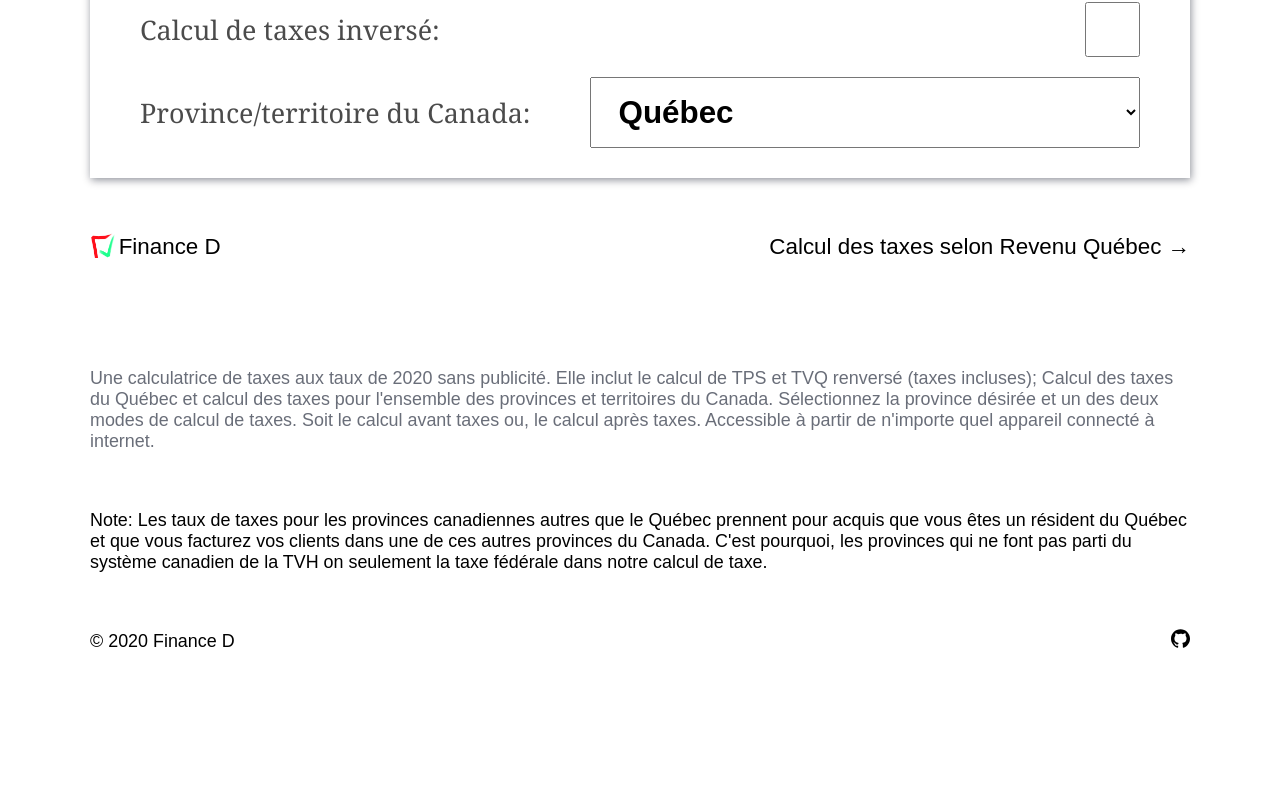
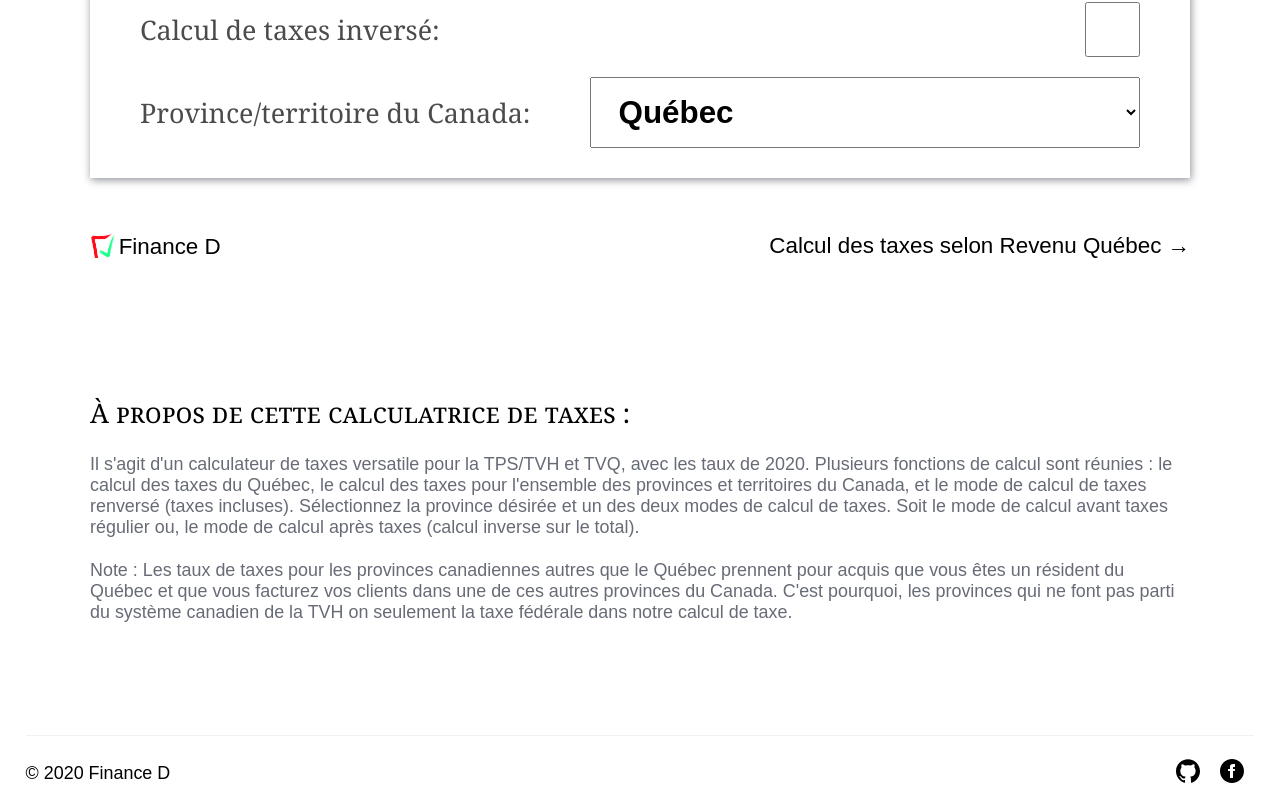
Before and after one commit to alex-drocks/calcul-taxes, a Next.js app: page / in a window 1280 px wide. Shown: the part 515-1324 px from the top of the page. Before the commit the page ends 1205 px from the top, so only its background shows below. Built offline with nearby package versions, Linux system fonts and the light colour scheme.

Commit message:
Mainly improvements to Footer.js which implied refactoring.

```diff
--- a/components/Footer.js
+++ b/components/Footer.js
@@ -1,49 +1,44 @@
-export default function Footer({province}) {
+export default function Footer() {
   return (
-    <div className="footer no-select"
-         style={{display: "flex", alignItems: "center", justifyContent: "space-between"}}>
-      <div className={"footer-row logo-fd-and-link-to-gov"}>
-
+    <div className="footer no-select">
+      <div className="footer-row logo-fd-and-link-to-gov">
         {/*Logo Finance D links to main web site*/}
-        <a href="https://finance-d.com"
-           style={{display: "flex", alignItems: "center", marginRight: "4em"}}>
-          <img style={{width: "1.1em", height: "1.1em", marginRight: "4px", marginBottom: "2px"}}
-               src="/icons/icon-48x48.png" alt="Logo"
-               width={48} height={48}/>
+        <a href="https://finance-d.com" className="link-to-finance-d">
+          <img src="/icons/icon-48x48.png"
+               alt="Logo de l'entreprise Finance D."
+               width={48} height={48}
+          />
           <span className="no-wrap">Finance D</span>
         </a>
+        {/*Dynamic link to gouvernement authorities page on the topic of taxes calculation*/}
+        <a id="gouvernment-link" className="text-link"
+           href="#">
+          Calcul des taxes selon <span>Revenu Québec</span>
+        </a>
+      </div>
 
-        {/*Dynamic link to gouvernement authorities page on the topic of taxes calculation*/}
-        {province === "Québec" ?
-          (
-            <a className="text-link"
-               href="https://www.revenuquebec.ca/fr/entreprises/taxes/tpstvh-et-tvq/perception-de-la-tps-et-de-la-tvq/calcul-des-taxes/">
-              Calcul des taxes selon Revenu Québec
-            </a>
-          ) : (
-            <a className="text-link"
-               href="https://www.canada.ca/fr/agence-revenu/services/impot/entreprises/sujets/tps-tvh-entreprises/facturer-percevoir-quel-taux/calculatrice.html">
-              Calcul des taxes selon Canada.ca
-            </a>
-          )
-        }
-      </div>
+      {/*Details about the calculator and note about other privinces*/}
       <div className="footer-row footer-text-container">
+        <h2>À propos de cette calculatrice de taxes&nbsp;:</h2>
         <div className={"footer-row app-description"}>
           {/*More details on what this app is meant to be*/}
-          <p style={{color: "rgba(0, 8, 27, .59)"}}>
-            Une calculatrice de taxes aux taux de {new Date().getFullYear()} sans publicité.
-            Elle inclut le calcul de TPS et TVQ renversé (taxes incluses);
-            Calcul des taxes du Québec et calcul des taxes pour l'ensemble des provinces et territoires du Canada.
+          <p>
+            Il s'agit d'un calculateur de taxes versatile pour la TPS/TVH et TVQ,
+            avec les taux de {new Date().getFullYear()}.
+            Plusieurs fonctions de calcul sont réunies&nbsp;:
+            le calcul des taxes du Québec,
+            le calcul des taxes pour l'ensemble des provinces et territoires du Canada,
+            et le mode de calcul de taxes renversé (taxes incluses).
             Sélectionnez la province désirée et un des deux modes de calcul de taxes.
-            Soit le calcul avant taxes ou, le calcul après taxes.
-            Accessible à partir de n'importe quel appareil connecté à internet.
+            Soit le mode de calcul avant taxes régulier ou,
+            le mode de calcul après taxes (calcul inverse sur le total).
           </p>
 
         </div>
         <div className="footer-row contextual-note">
+          {/*Disclaimer about how the tax rates are for other than Quebec provinces*/}
           <p>
-            Note: Les taux de taxes pour les provinces canadiennes autres que le Québec prennent pour
+            Note&nbsp;: Les taux de taxes pour les provinces canadiennes autres que le Québec prennent pour
             acquis que vous êtes un résident du Québec et que vous facturez vos clients dans une de
             ces autres provinces du Canada.
             C'est pourquoi, les provinces qui ne font pas parti du système canadien de la TVH on seulement
@@ -51,19 +46,50 @@ export default function Footer({province}) {
           </p>
         </div>
       </div>
+
+      {/*Copyright and social links*/}
       <div className="footer-row copyright-and-social-links">
-        <p className="footer-copyright">
-          ©&nbsp;{new Date().getFullYear()}&#32;<a href="https://finance-d.com/a-propos/">Finance&nbsp;D</a>
-        </p>
-        <a className="github-repository-link" href="https://github.com/alex-drocks/calcul-taxes" rel="noopener"
+
+        <span className="footer-copyright">
+          ©&nbsp;{new Date().getFullYear()}{" "}
+          <a
+            href="https://finance-d.com/a-propos/"
+            title="En savoir plus à propos de Finance D"
+          >
+            Finance&nbsp;D
+          </a>
+        </span>
+
+        <div className="social-links">
+          {/*Github*/}
+          <a className="github-repository-link"
+             href="https://github.com/alex-drocks/calcul-taxes"
+             title="Voir le code source de cette application créée avec Next JS."
+             rel="noopener"
              target="_blank"
-           aria-label="GitHub">
-          <svg width="19" height="19" viewBox="0 0 14 14" aria-label="github logo">
+             aria-label="GitHub"
+          >
+            <svg width="24" height="24" viewBox="0 0 14 14" aria-label="github logo">
               <path
                 d="M7 .175c-3.872 0-7 3.128-7 7 0 3.084 2.013 5.71 4.79 6.65.35.066.482-.153.482-.328v-1.181c-1.947.415-2.363-.941-2.363-.941-.328-.81-.787-1.028-.787-1.028-.634-.438.044-.416.044-.416.7.044 1.071.722 1.071.722.635 1.072 1.641.766 2.035.59.066-.459.24-.765.437-.94-1.553-.175-3.193-.787-3.193-3.456 0-.766.262-1.378.721-1.881-.065-.175-.306-.897.066-1.86 0 0 .59-.197 1.925.722a6.754 6.754 0 0 1 1.75-.24c.59 0 1.203.087 1.75.24 1.335-.897 1.925-.722 1.925-.722.372.963.131 1.685.066 1.86.46.48.722 1.115.722 1.88 0 2.691-1.641 3.282-3.194 3.457.24.219.481.634.481 1.29v1.926c0 .197.131.415.481.328C11.988 12.884 14 10.259 14 7.175c0-3.872-3.128-7-7-7z"
                 fill="currentColor" fillRule="nonzero"/>
             </svg>
           </a>
+          {/*Facebook*/}
+          <a className="facebook-page-link"
+             href="https://www.facebook.com/Finance.D.Logiciels"
+             title="Voir la page Facebook de Finance D."
+             rel="noopener"
+             target="_blank"
+             aria-label="Facebook"
+          >
+            <svg width="24" height="24" xmlns="http://www.w3.org/2000/svg" viewBox="0 0 24 24">
+              <path
+                d="M12 0C5.373 0 0 5.373 0 12s5.373 12 12 12 12-5.373 12-12S18.627 0 12 0zm3 8h-1.35c-.538 0-.65.221-.65.778V10h2l-.209 2H13v7h-3v-7H8v-2h2V7.692C10 5.923 10.931 5 13.029 5H15v3z"/>
+            </svg>
+          </a>
+        </div>
+
       </div>
     </div>
   );
--- a/components/TaxCalculator.js
+++ b/components/TaxCalculator.js
@@ -6,10 +6,9 @@ import TaxeInCheckbox from "./TaxeInCheckbox";
 import SelectProvince from "./SelectProvince";
 import Instructions from "./Instructions";
 import ResultsGrid from "./ResultsGrid";
-import Footer from "./Footer";
 
 export default function TaxCalculator() {
-  const [title, setTitle] = useState("");
+  const [title, setCalculatorH1Title] = useState("");
   const [federalTaxName, setFederalTaxName] = useState("TPS");
 
   const [montant, setMontant] = useState(0);
@@ -95,8 +94,13 @@ export default function TaxCalculator() {
       "Ontario",
       "Terre-Neuve-et-Labrador"
     ].includes(province);
+
+    setCalculatorH1Title(`Calcul de taxes ${mode} pour la ${isTVH ? "TVH" : "TPS"}${province === "Québec" ? " et la TVQ" : ""}`);
+
     setFederalTaxName(isTVH ? "TVH" : "TPS");
-    setTitle(`Calcul de taxes ${mode} pour la ${isTVH ? "TVH" : "TPS"}${province === "Québec" ? " et la TVQ" : ""}`);
+
+    setFooterGovernmentLink(province);
+
   }, [taxeIn, province]);
 
   return (
@@ -164,7 +168,6 @@ export default function TaxCalculator() {
 
       <ResultsGrid/>
 
-      <Footer province={province}/>
     </div>
   );
 }
@@ -234,3 +237,15 @@ function selectAllText(input) {
 
   }
 }
+
+function setFooterGovernmentLink(province) {
+  const govLink = document.getElementById("gouvernment-link");
+  const govNameElm = govLink.querySelector("span");
+  if (province === "Québec") {
+    govLink.href = "https://www.revenuquebec.ca/fr/entreprises/taxes/tpstvh-et-tvq/perception-de-la-tps-et-de-la-tvq/calcul-des-taxes/";
+    govNameElm.textContent = "Revenu Québec";
+  } else {
+    govLink.href = "https://www.canada.ca/fr/agence-revenu/services/impot/entreprises/sujets/tps-tvh-entreprises/facturer-percevoir-quel-taux/calculatrice.html";
+    govNameElm.textContent = "Canada.ca";
+  }
+}
--- a/pages/index.js
+++ b/pages/index.js
@@ -1,13 +1,15 @@
 import Head from 'next/head';
 import TaxCalculator from "../components/TaxCalculator";
+import Footer from "../components/Footer";
 
-export default function Home() {
+export default function Index() {
   return (
     <div className="page-container">
-      <Head>
-        <title>{process.env.NEXT_PUBLIC_WEBSITE_DESCRIPTION} | Finance D</title>
-      </Head>
+      <Head><title>{process.env.NEXT_PUBLIC_WEBSITE_DESCRIPTION} | Finance D</title></Head>
+
       <TaxCalculator/>
+
+      <Footer/>
     </div>
   );
 }
--- a/styles/cornerRibbon.css
+++ b/styles/CornerRibbonComponent.css
@@ -19,11 +19,10 @@
   display: block;
   width: 225px;
   padding: 15px 0;
-  color: #f7f7f7;
-  background-color: #9d9d9d;
+  color: #f6f6f6;
+  background-color: #222;
   box-shadow: 0 5px 10px rgba(0, 0, 0, .1);
   font: 700 18px/1 'Arial', sans-serif;
-  text-shadow: 0 1px 1px rgba(0, 0, 0, .25);
   text-transform: uppercase;
   text-align: center;
 }
--- /dev/null
+++ b/styles/FooterComponent.css
@@ -0,0 +1,75 @@
+.footer {
+  display: flex;
+  flex-direction: column;
+  align-items: center;
+  justify-content: space-between;
+  margin-top: 1.5em;
+  width: 100%;
+}
+
+.footer-row {
+  display: flex;
+  justify-content: space-between;
+  align-items: center;
+  width: 100%;
+  margin-top: 1em;
+}
+
+.footer-row p {
+  margin: 0;
+  color: rgba(0, 8, 27, .6);
+}
+
+.logo-fd-and-link-to-gov {
+  align-items: flex-start;
+  margin-bottom: 1em;
+  padding-bottom: 1em;
+  max-width: 1100px;
+}
+
+.link-to-finance-d {
+  margin-right: 4em;
+  display: flex;
+  align-items: center;
+}
+
+.link-to-finance-d:hover {
+  text-decoration: underline;
+}
+
+.link-to-finance-d img {
+  width: 1.1em;
+  height: 1.1em;
+  margin-right: 4px;
+  margin-bottom: 2px;
+}
+
+.footer-text-container {
+  flex-direction: column;
+  max-width: 1100px;
+  margin: 4em;
+}
+
+.footer-text-container h2 {
+  width: 100%;
+  text-align: left;
+  font-variant: small-caps;
+  margin: 0;
+}
+
+.copyright-and-social-links {
+  border-top: 1px solid #f1f1f1;
+  padding-top: 1em;
+}
+
+.footer-copyright {
+  font-size: 0.8em;
+}
+
+.footer-copyright a:hover {
+  text-decoration: underline;
+}
+
+.footer .social-links a {
+  margin: 0 10px;
+}
--- a/styles/footer.css
+++ /dev/null
@@ -1,23 +0,0 @@
-.footer {
-  display: flex;
-  flex-direction: column;
-  margin-top: 1.5em;
-}
-
-.footer-row {
-  display: flex;
-  justify-content: space-between;
-  align-items: center;
-  width: 100%;
-  margin-top: 1em;
-}
-
-.logo-fd-and-link-to-gov {
-  margin-bottom: 1em;
-  padding-bottom: 1em;
-}
-
-.footer-text-container {
-  flex-direction: column;
-  color: #006ab3;
-}
--- a/styles/globals.css
+++ b/styles/global.css
@@ -1,7 +1,7 @@
 :root {
   --background: #fff;
   --main-text-color: #000;
-  --blue: #006ab3;
+  --blue: #0064ac;
   --vertical-spacing: 2.5vh;
   --horizontal-spacing: 2vw;
   --main-box-shadow: 1px 2px 8px rgba(0, 8, 27, 0.45);
@@ -87,15 +87,14 @@ a {
   white-space: nowrap;
 }
 
+.no-select {
+  user-select: none;
+}
+
 ::selection {
   color: var(--background);
   background-color: var(--main-text-color);
 }
-
-.no-select {
-  user-select: none;
-}
-
 
 
 
```
Also changed, not shown: pages/_app.js (+5 -5 lines), styles/TaxCalculatorComponent.css (renamed from styles/taxCalculator.css, +9 -2 lines), styles/ResultsGridComponent.css (renamed from styles/resultsGrid.css). Lines whose indentation alone changed are shown as unchanged.
